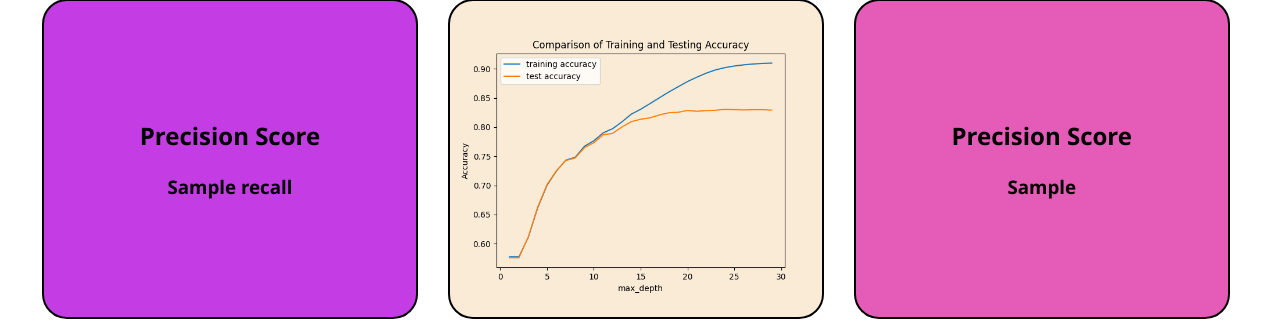
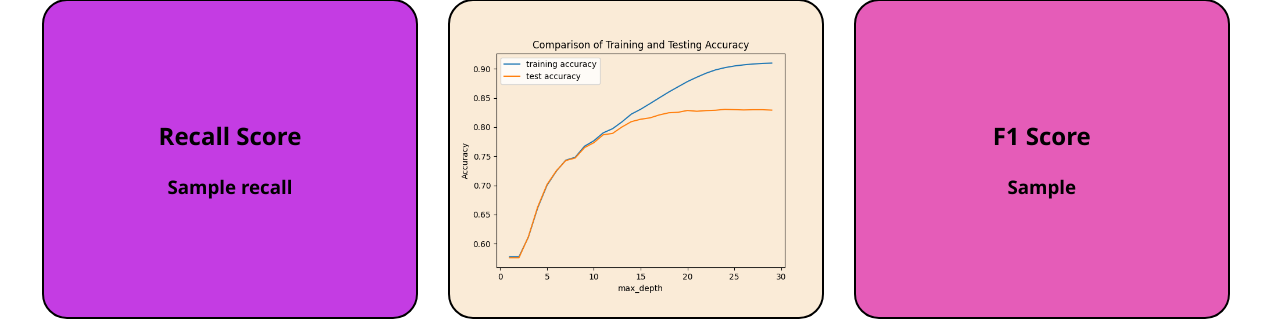
Before and after one commit to Nis-hanth/Phishing-URL-Detection-Using-ML, a Flask app: template templates/index.html in a window 1280 px wide. Shown: the part 2986-3312 px from the top of the page. Run offline with Flask 3, Linux system fonts and the light colour scheme; the template is opened without the code that fills it: most values are stand-ins (such as "Sample title", 1, 10 or a date in 2020); parts of the project's set-up code (start-up, migrations or seed data) failed here and were passed over.

Commit message:
Update index.html

```diff
--- a/templates/index.html
+++ b/templates/index.html
@@ -101,9 +101,9 @@
   <div class="box pbox" style="background-color: rgb(91, 215, 103);"><h2>Precision Score</h2><br><h3>{{precision}}</h3></div>
 </div>
 <div class="Container-2">
-  <div class="box pbox" style="background-color: rgb(196, 60, 227);"><h2>Precision Score</h2><br><h3>{{recall}}</h3></div>
+  <div class="box pbox" style="background-color: rgb(196, 60, 227);"><h2>Recall Score</h2><br><h3>{{recall}}</h3></div>
   <div class="box pbox" style="background-color: antiquewhite;"><img src="{{ url_for('static', filename='training vs testing.png') }}" alt="Count Plot" style="height: 100%; width: 100%;object-fit: contain;"></div>
-  <div class="box pbox" style="background-color: rgb(229, 92, 184);"><h2>Precision Score</h2><br><h3>{{f1score}}</h3></div>
+  <div class="box pbox" style="background-color: rgb(229, 92, 184);"><h2>F1 Score</h2><br><h3>{{f1score}}</h3></div>
 </div>
 </div>
 <!-- ############################# Footer ############################# -->
```
